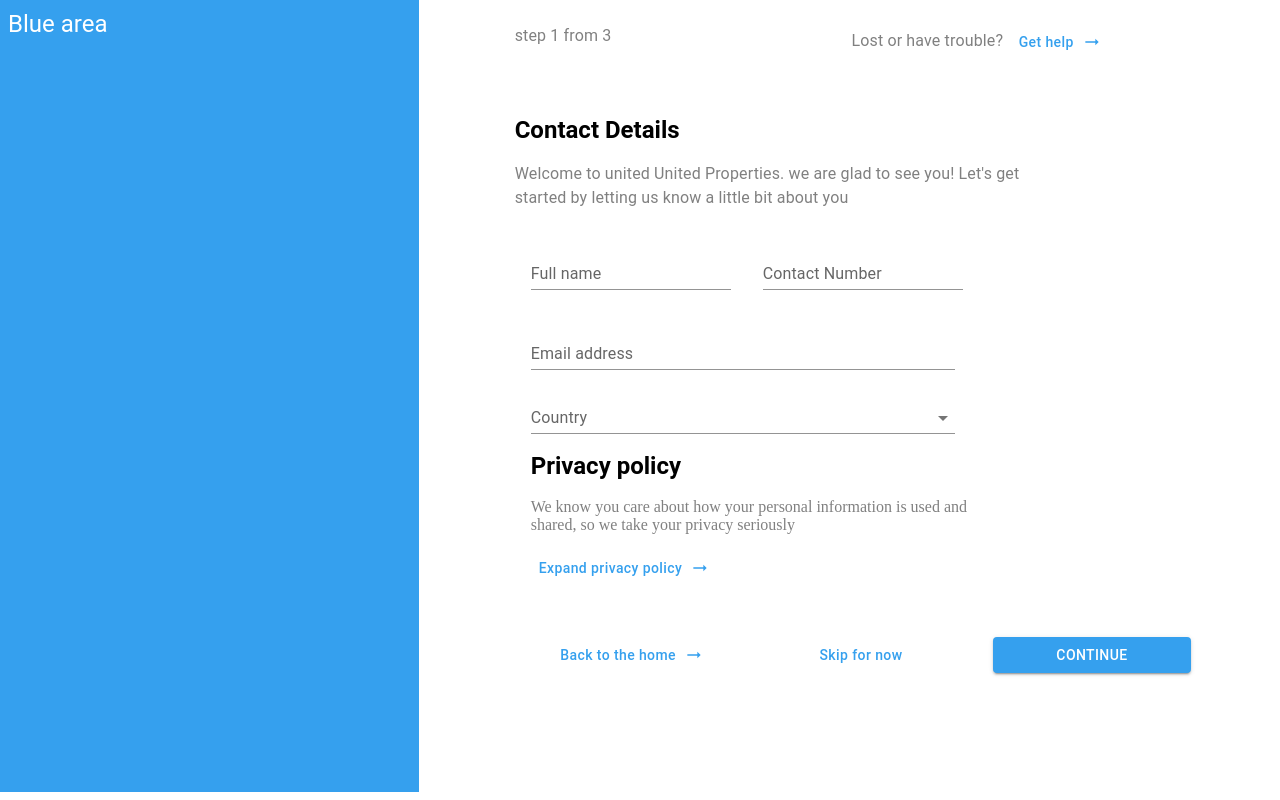
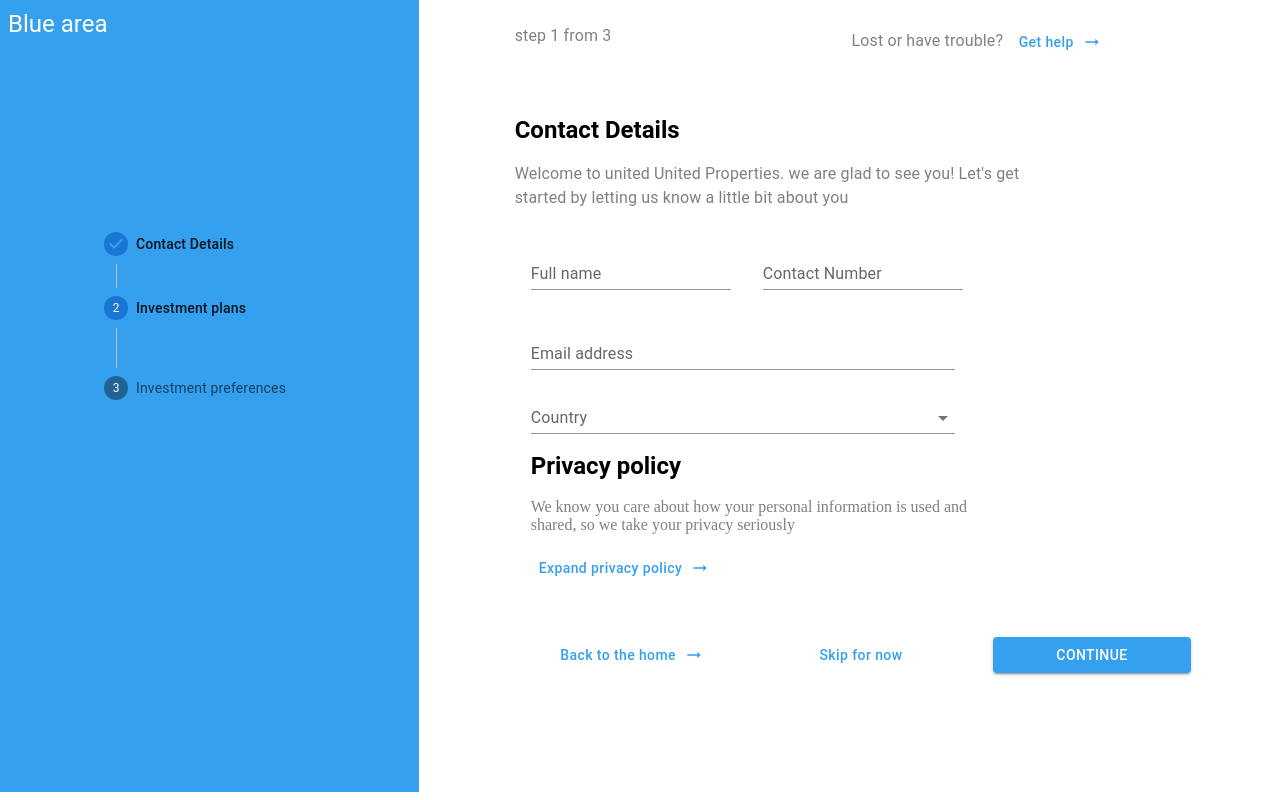
Before and after one commit to dilshanDD/user-onboarding-app, a React (Create React App) app: page / in a window 1280 px wide. Built offline with nearby package versions, Linux system fonts and the light colour scheme.

Commit message:
created Stepper for all components

```diff
--- a/src/components/ContactDetails.js
+++ b/src/components/ContactDetails.js
@@ -7,18 +7,31 @@ import Typography from "@mui/material/Typography";
 import Stepper from "@mui/material/Stepper";
 import ArrowRightAltIcon from "@mui/icons-material/ArrowRightAlt";
 import ArrowLeftAltIcon from "@mui/icons-material/ArrowRightAlt";
+import Paper from "@mui/material/Paper";
+import Step from "@mui/material/Step";
+import StepLabel from "@mui/material/StepLabel";
+import StepContent from "@mui/material/StepContent";
 
 class ContactDetails extends React.Component {
   continue = (e) => {
     e.preventDefault();
     this.props.nextStep();
-
   };
-
-
 
   render() {
     const { values, handleChange } = this.props;
+
+    const steps = [
+      {
+        label: "Contact Details",
+      },
+      {
+        label: "Investment plans",
+      },
+      {
+        label: "Investment preferences",
+      },
+    ];
 
     return (
       <React.Fragment>
@@ -35,9 +48,30 @@ class ContactDetails extends React.Component {
               <Typography variant="h5" align="left" style={{ color: "white" }}>
                 Blue area
               </Typography>
-              <div>
-                <Stepper />
-              </div>
+
+              <Box
+                component="form"
+                mt={1}
+                sx={{ "& > :not(style)": { m: 2, width: "25ch" } }}
+                pl={10}
+                pt={20}
+              >
+                <Box sx={{ maxWidth: 400 }}>
+                  <Stepper activeStep={values.step} orientation="vertical">
+                    {steps.map((step, index) => (
+                      <Step key={step.label}>
+                        <StepLabel>{step.label}</StepLabel>
+                        <StepContent>
+                          <Typography>{step.description}</Typography>
+                          <Box sx={{ mb: 2 }}>
+                            <div></div>
+                          </Box>
+                        </StepContent>
+                      </Step>
+                    ))}
+                  </Stepper>
+                </Box>
+              </Box>
             </Grid>
             <Grid
               item
--- a/src/components/InvestmentPlans.js
+++ b/src/components/InvestmentPlans.js
@@ -10,6 +10,9 @@ import Slider from "@mui/material/Slider";
 import Radio from "@mui/material/Radio";
 import RadioGroup from "@mui/material/RadioGroup";
 import FormControlLabel from "@mui/material/FormControlLabel";
+import Step from "@mui/material/Step";
+import StepLabel from "@mui/material/StepLabel";
+import StepContent from "@mui/material/StepContent";
 
 const marks = [
   {
@@ -60,6 +63,18 @@ class InvestmentPlans extends React.Component {
   render() {
     const { values, handleChange } = this.props;
 
+    const steps = [
+      {
+        label: "Contact Details",
+      },
+      {
+        label: "Investment plans",
+      },
+      {
+        label: "Investment preferences",
+      },
+    ];
+
     return (
       <React.Fragment>
         <Box sx={{ flexGrow: 1 }}>
@@ -75,9 +90,31 @@ class InvestmentPlans extends React.Component {
               <Typography variant="h5" align="left" style={{ color: "white" }}>
                 Blue area
               </Typography>
-              <div>
-                <Stepper />
-              </div>
+
+              <Box
+                component="form"
+                mt={1}
+                sx={{ "& > :not(style)": { m: 2, width: "25ch" } }}
+                pl={10}
+                pt={20}
+              >
+                <Box sx={{ maxWidth: 400 }}>
+                  <Stepper activeStep={values.step} orientation="vertical">
+                    {steps.map((step, index) => (
+                      <Step key={step.label}>
+                        <StepLabel>{step.label}</StepLabel>
+                        <StepContent>
+                          <Typography>{step.description}</Typography>
+                          <Box sx={{ mb: 2 }}>
+                            <div></div>
+                          </Box>
+                        </StepContent>
+                      </Step>
+                    ))}
+                  </Stepper>
+                </Box>
+              </Box>
+
             </Grid>
             <Grid
               item
--- a/src/components/InvestmentPref.js
+++ b/src/components/InvestmentPref.js
@@ -9,6 +9,9 @@ import { experimentalStyled as styled } from "@mui/material/styles";
 import Box from "@mui/material/Box";
 import Paper from "@mui/material/Paper";
 import Grid from "@mui/material/Grid";
+import Step from "@mui/material/Step";
+import StepLabel from "@mui/material/StepLabel";
+import StepContent from "@mui/material/StepContent";
 
 const Item = styled(Paper)(({ theme }) => ({
   ...theme.typography.body2,
@@ -33,6 +36,18 @@ class InvestmentPref extends React.Component {
   render() {
     const { values, handleChange } = this.props;
 
+    const steps = [
+      {
+        label: "Contact Details",
+      },
+      {
+        label: "Investment plans",
+      },
+      {
+        label: "Investment preferences",
+      },
+    ];
+
     return (
       <React.Fragment>
         <Box sx={{ flexGrow: 1 }}>
@@ -48,9 +63,29 @@ class InvestmentPref extends React.Component {
               <Typography variant="h5" align="left" style={{ color: "white" }}>
                 Blue area
               </Typography>
-              <div>
-                <Stepper />
-              </div>
+              <Box
+                component="form"
+                mt={1}
+                sx={{ "& > :not(style)": { m: 2, width: "25ch" } }}
+                pl={10}
+                pt={20}
+              >
+                <Box sx={{ maxWidth: 400 }}>
+                  <Stepper activeStep={values.step} orientation="vertical">
+                    {steps.map((step, index) => (
+                      <Step key={step.label}>
+                        <StepLabel>{step.label}</StepLabel>
+                        <StepContent>
+                          <Typography>{step.description}</Typography>
+                          <Box sx={{ mb: 2 }}>
+                            <div></div>
+                          </Box>
+                        </StepContent>
+                      </Step>
+                    ))}
+                  </Stepper>
+                </Box>
+              </Box>
             </Grid>
             <Grid
               item
@@ -151,7 +186,7 @@ class InvestmentPref extends React.Component {
                     sx={{ border: 2, borderColor: "#35A0EE", borderRadius: 2 }}
                   >
                     <Checkbox {...label} />
-                    <Typography pl={1} pt={3}  style={{ color: "black" }}>
+                    <Typography pl={1} pt={3} style={{ color: "black" }}>
                       Commercial retail
                     </Typography>
                   </Box>
@@ -237,26 +272,25 @@ class InvestmentPref extends React.Component {
               >
                 <Button
                   variant="text"
-                  style={{ textTransform: "none", color: "#35a0ee"  }}
+                  style={{ textTransform: "none", color: "#35a0ee" }}
                   onClick={this.back}
                   endIcon={<ArrowRightAltIcon />}
-
                 >
                   Back to the home
                 </Button>
 
                 <Button
                   size="medium"
-                  style={{ textTransform: "none", color: "#35a0ee"}}
+                  style={{ textTransform: "none", color: "#35a0ee" }}
                 >
                   Skip for now
                 </Button>
                 <Button
                   style={{ backgroundColor: "#35a0ee" }}
                   variant="contained"
-                  onClick={this.continue}
+
                 >
-                  Continue
+                  Finish
                 </Button>
               </Box>
             </Grid>
--- a/src/components/UserForm.js
+++ b/src/components/UserForm.js
@@ -25,7 +25,6 @@ class UserForm extends React.Component {
   };
 
 
-
   //Go back to prev
   prevStep = () => {
     const { step } = this.state;
@@ -45,7 +44,7 @@ class UserForm extends React.Component {
     const { fullname, phone, email, country, salary_from, salary_to } =
       this.state;
 
-    const values = { fullname, phone, email, country, salary_from, salary_to };
+    const values = { step,fullname, phone, email, country, salary_from, salary_to };
 
     switch (step) {
       case 1:
```
